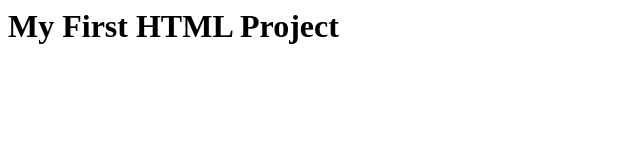
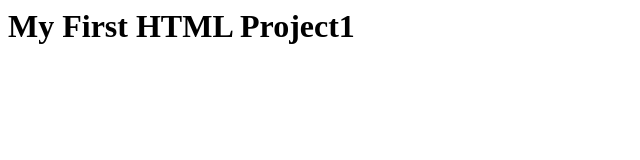
Before and after one commit to imSmaity/MyFirstProject, a plain HTML site: page index.html in a window 1280 px wide. Shown: the full height of the page, 0-640 px from the left. Drawn offline with Linux system fonts and the light colour scheme.

Commit message:
MY First 2nd Commit

```diff
--- a/index.html
+++ b/index.html
@@ -3,6 +3,6 @@
         <title>Git Project</title>
     </head>
     <body>
-        <h1>My First HTML Project</h1>
+        <h1>My First HTML Project1</h1>
     </body>
 </html>
```
